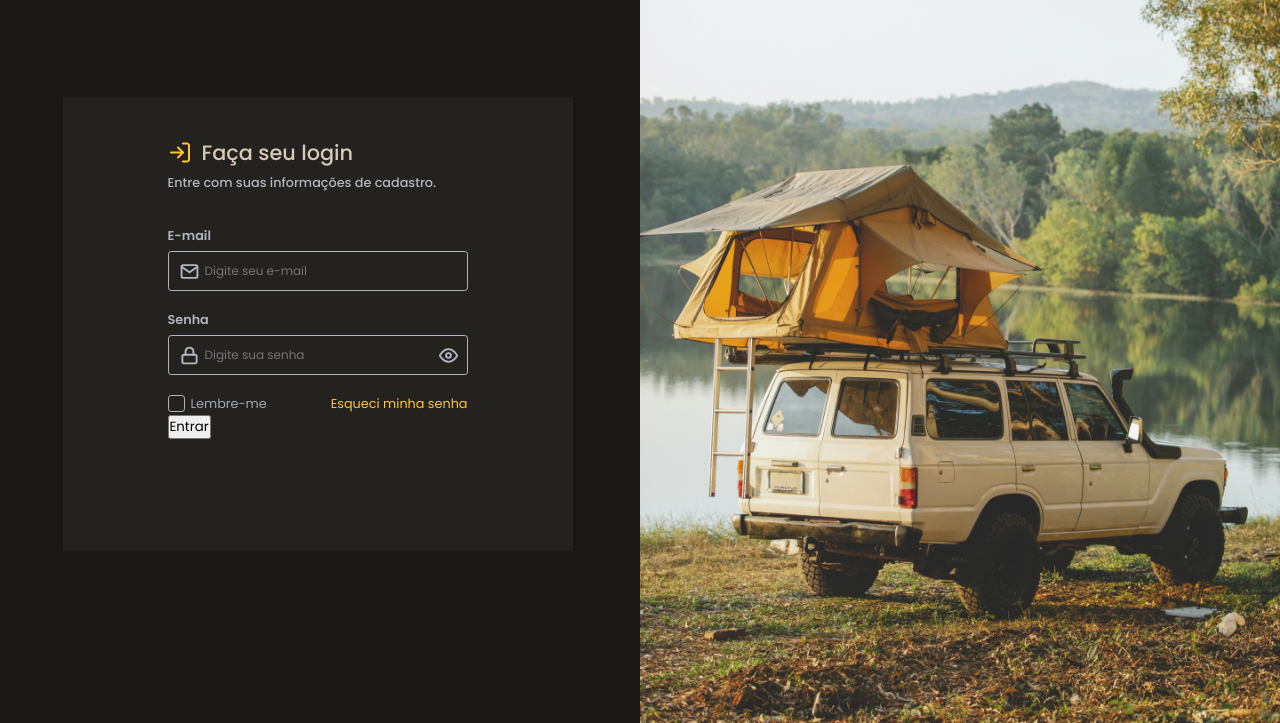
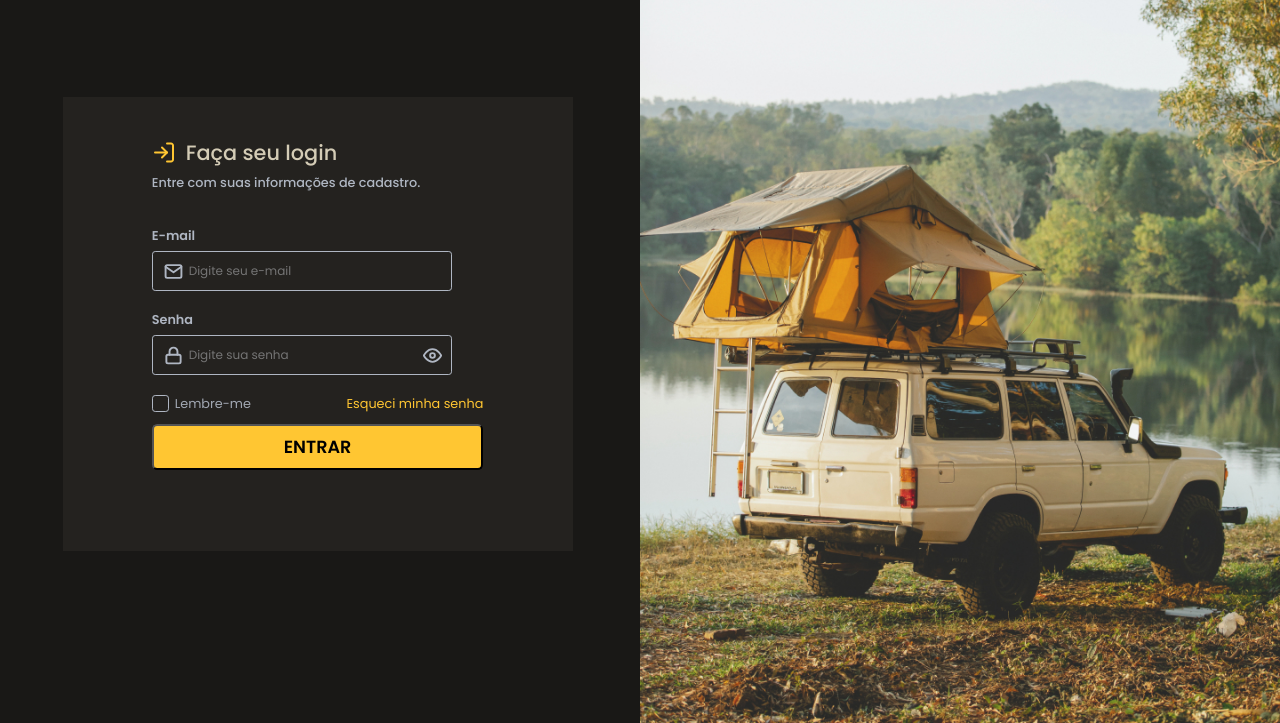
Before and after one commit to MatheusAlexandre28/challenge-login-form-CSS, a plain HTML site: page index.html in a window 1280 px wide. Shown: the part 77-800 px from the top of the page. Drawn offline with Linux system fonts and the light colour scheme.

Commit message:
btn entrar feito

```diff
--- a/index.html
+++ b/index.html
@@ -36,7 +36,7 @@
             </div>
             <a class="LassPassword" href="">Esqueci minha senha</a>
           </div>
-          <button>Entrar</button>
+          <button class="btn">ENTRAR</button>
         </form>
       </div>
     </aside>
--- a/style.css
+++ b/style.css
@@ -147,6 +147,7 @@ aside {
 .remeber {
   margin-left: 23px;
   opacity: .9;
+  cursor: pointer;
 }
 
 .inputCheckbox {
@@ -200,3 +201,12 @@ aside {
 .LassPassword:hover {
   text-decoration: underline;
 }
+
+.btn {
+  margin-top: 11px;
+  padding: 8px 130px 8px 130px;
+  background: #ffc632;
+  font-size: 1.1em;
+  font-weight: 700;
+  border-radius: .3em;
+}
```
